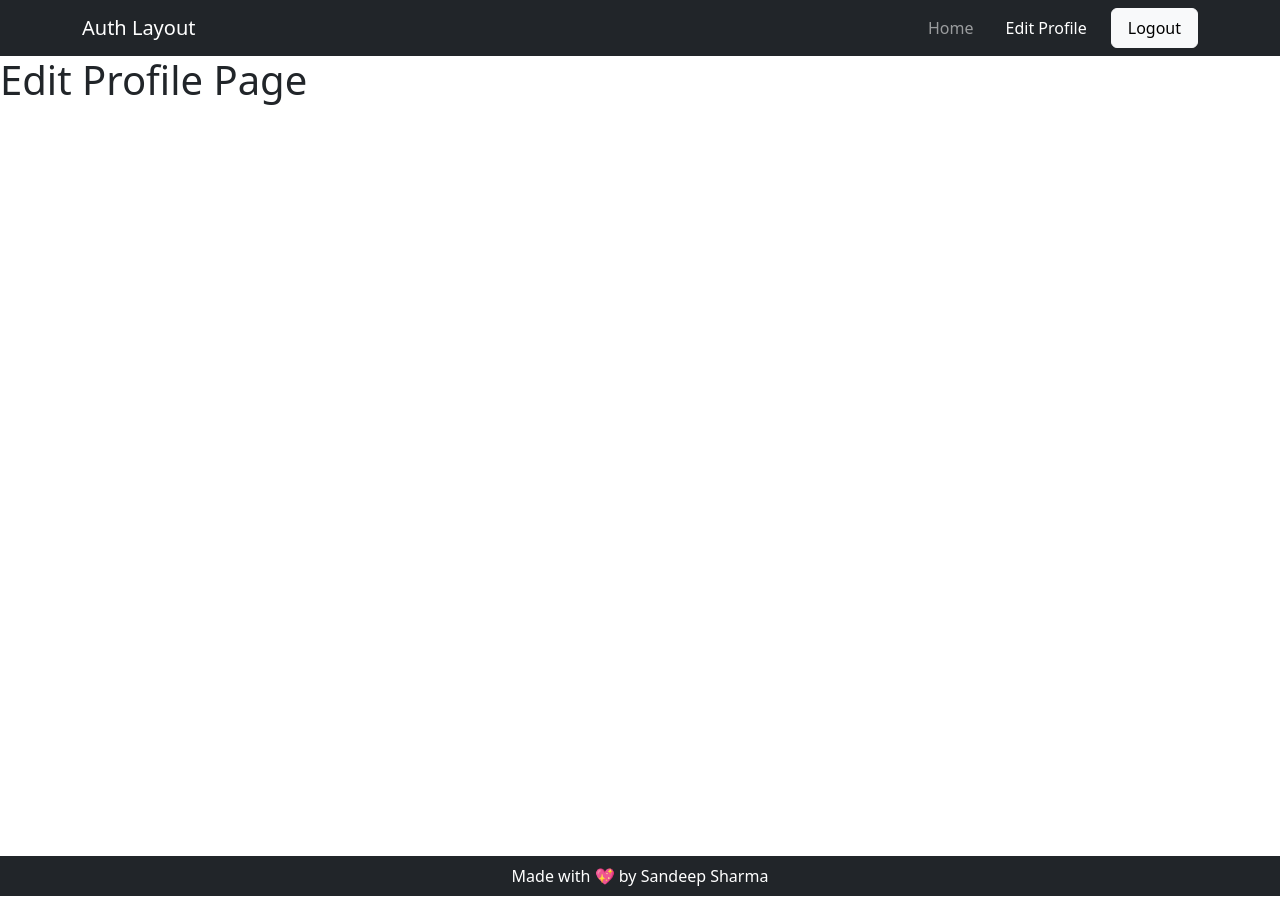
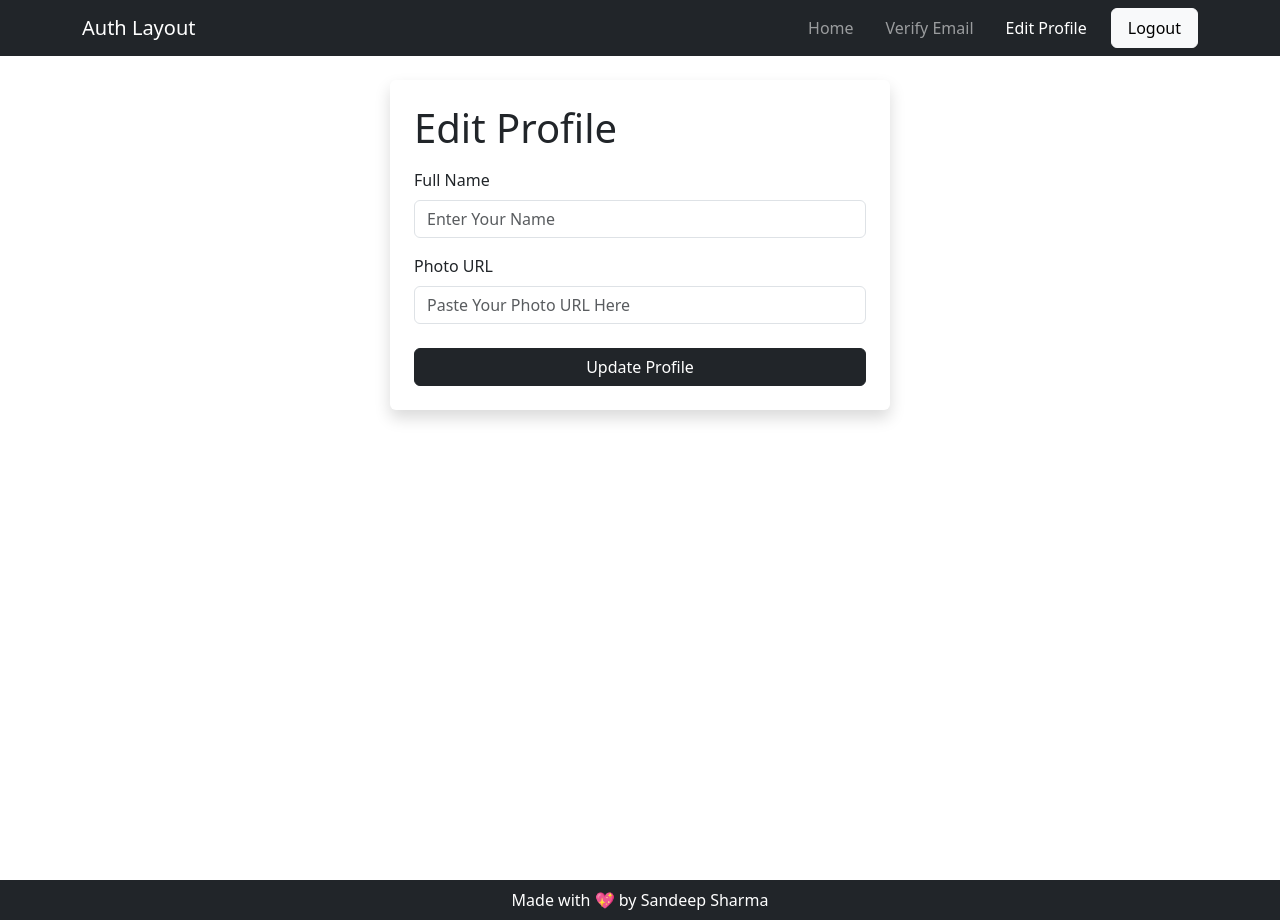
Before and after one commit to devsandeepsharma/auth-project, a JavaScript app: page /edit in a window 1280 px wide. Before the commit the page ends 896 px from the top, so only its background shows below. Built offline with nearby package versions, Linux system fonts and the light colour scheme.

Commit message:
home page and all UI completed

```diff
--- a/src/components/Layout/Header.js
+++ b/src/components/Layout/Header.js
@@ -14,6 +14,7 @@ const Header = () => {
                             navbarScroll
                         >
                             <Nav.Link as={NavLink} to="/">Home</Nav.Link>
+                            <Nav.Link as={NavLink} to="/verify">Verify Email</Nav.Link>
                             <Nav.Link as={NavLink} to="/edit">Edit Profile</Nav.Link>
                             <Button
                                 variant="light py-1 px-3 mt-2 mt-md-0"
--- /dev/null
+++ b/src/pages/EditProfile.js
@@ -0,0 +1,25 @@
+import { Button, Form } from "react-bootstrap";
+
+const EditProfile = () => {
+    return (
+        <Form style={{maxWidth: "500px",}} className="p-4 m-auto mt-4 rounded shadow">
+            <h1 className="mb-3 font-bold">Edit Profile</h1>
+            <Form.Group className="mb-3" controlId="formBasicEmail">
+                <Form.Label>Full Name</Form.Label>
+                <Form.Control type="text" placeholder="Enter Your Name" />
+                <Form.Text className="text-muted"></Form.Text>
+            </Form.Group>
+            <Form.Group className="mb-3" controlId="formBasicEmail">
+                <Form.Label>Photo URL</Form.Label>
+                <Form.Control type="text" placeholder="Paste Your Photo URL Here" />
+                <Form.Text className="text-muted"></Form.Text>
+            </Form.Group>
+            <Button
+             className="d-block w-100 mt-4" variant="dark" type="submit">
+                Update Profile
+            </Button>
+        </Form>
+    )
+}
+
+export default EditProfile;
--- /dev/null
+++ b/src/pages/Home.js
@@ -0,0 +1,34 @@
+const Home = () => {
+    return (
+        <div
+            style={{maxWidth: "300px"}}
+            className="
+            d-flex
+            flex-column
+            justify-content-center
+            align-items-center
+            p-4 m-auto mt-4 rounded shadow
+            "
+        >
+            <img
+                style={{width: "200px", height:"200px"}}
+                className="rounded-circle"
+                src="https://images.unsplash.com/photo-1600180758890-6b94519a8ba6?w=500&auto=format&fit=crop&q=60&ixlib=rb-4.0.3&ixid=M3wxMjA3fDB8MHxzZWFyY2h8M3x8cHJvZmlsZSUyMHBob3RvfGVufDB8fDB8fHww"
+            />
+            <h3 className="mt-1">Username</h3>
+            <p>Email@gmail.com</p>
+            <p className="
+                bg-secondary
+                text-white
+                py-1
+                px-3
+                rounded
+            "
+            >
+                Verifield
+            </p>
+        </div>
+    )
+}
+
+export default Home;
--- /dev/null
+++ b/src/pages/VerifyEmail.js
@@ -0,0 +1,19 @@
+import { Form, Button } from "react-bootstrap";
+
+const VerifyEmail = () => {
+    return (
+        <Form style={{maxWidth: "500px",}} className="p-4 m-auto mt-4 rounded shadow">
+            <h1 className="mb-3 font-bold">Verify Email</h1>
+            <Form.Group className="mb-3" controlId="formBasicEmail">
+                <Form.Control type="email" placeholder="Enter Your Email" disabled />
+                <Form.Text className="text-muted"></Form.Text>
+            </Form.Group>
+            <Button
+             className="d-block w-100 mt-4" variant="dark" type="submit">
+                Verify Email
+            </Button>
+        </Form>
+    )
+}
+
+export default VerifyEmail;
```
Also changed, not shown: src/App.js (+9 -2 lines).
